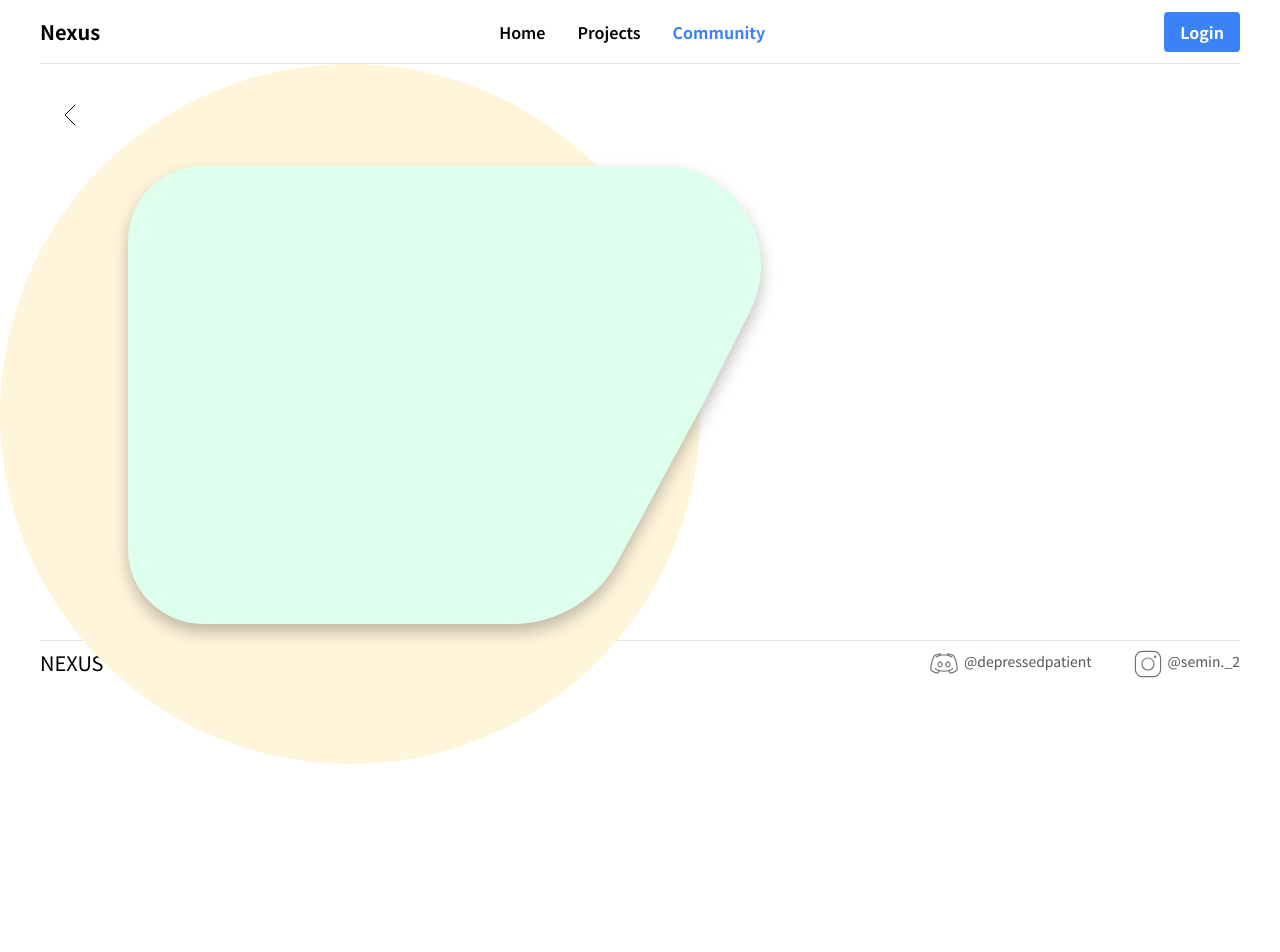
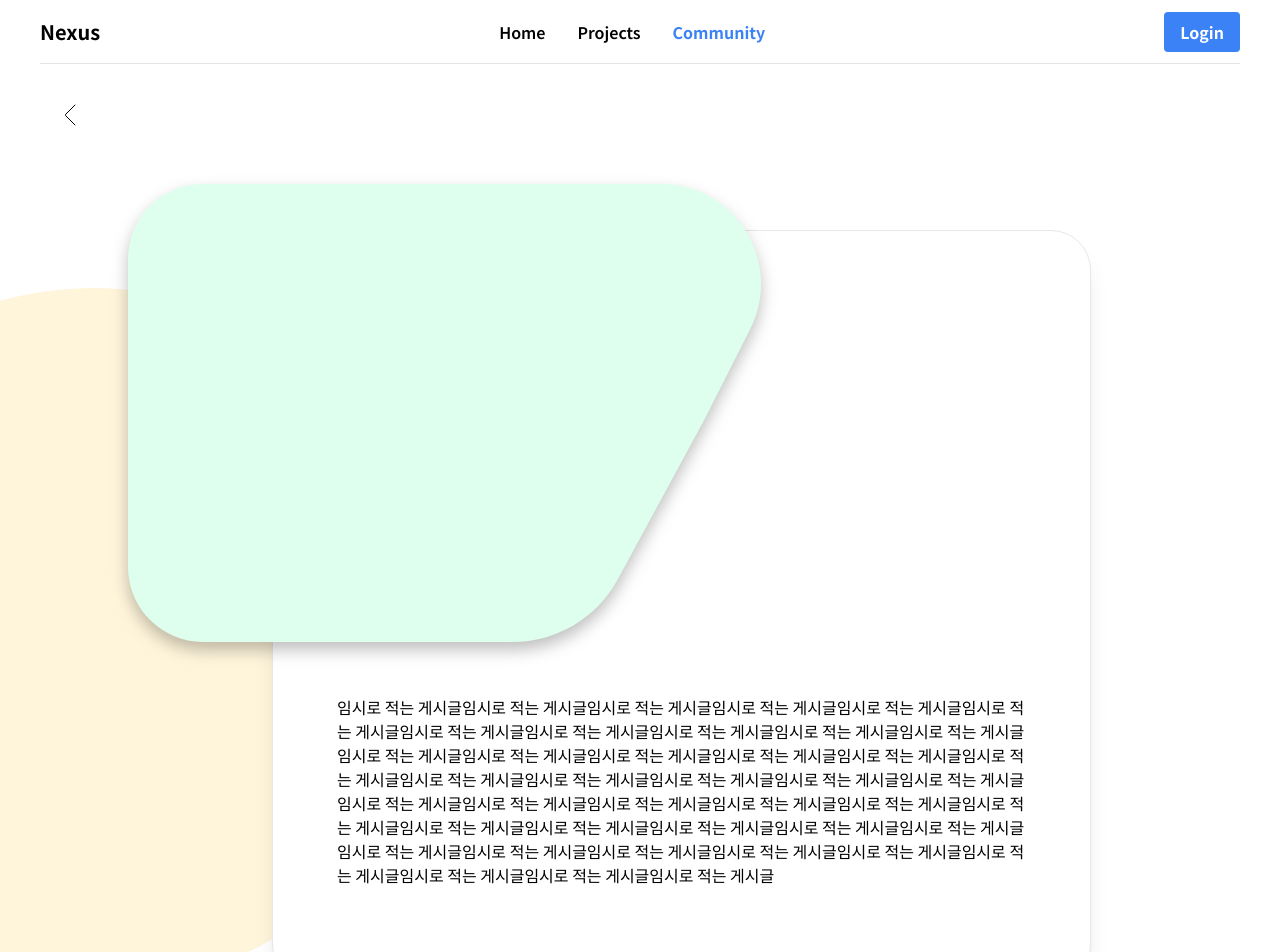
Before and after one commit to wwwcomcomcomcom/nexus-fe, a React (Vite) app: page /post/1 in a window 1280 px wide. Shown: the top 952 px of the page. Before the commit the page ends 800 px from the top, so only its background shows below. Built offline with nearby package versions, Linux system fonts and the light colour scheme.

Commit message:
add green box, post texts, bg

```diff
--- a/src/page/PostPage.tsx
+++ b/src/page/PostPage.tsx
@@ -14,14 +14,32 @@ function PostPage() {
 
   return (
     <main>
-      <div className="grid gap-4 px-4 md:gap-8 md:px-6 w-[40%] z-0 relative">
-        <div className="flex bg-[#FFF5DB] w-[700px] h-[700px] rounded-full z-0 absolute"></div>
+      <div className="grid gap-4 px-4 md:gap-8 md:px-6 w-[40%] z-0 relative ">
+        <div className="flex bg-[#FFF5DB] w-[700px] h-[700px] rounded-full z-0 absolute top-56 -translate-x-64"></div>
       </div>
       <div className="mx-[5%] py-10 cursor-pointer" onClick={handleClick}>
         <LeftArrowIcon />
       </div>
-      <div className="mx-[10%]">
-        <GreenTopBox />
+      <div className="mx-[10%] items-center">
+        <div className="flex justify-center rounded-[40px] shadow-xl bg-white border z-50  px-16 w-[80%] ml-36 pt-[29rem] pb-[6rem] translate-y-16">
+          <p className="">
+            임시로 적는 게시글임시로 적는 게시글임시로 적는 게시글임시로 적는
+            게시글임시로 적는 게시글임시로 적는 게시글임시로 적는 게시글임시로
+            적는 게시글임시로 적는 게시글임시로 적는 게시글임시로 적는
+            게시글임시로 적는 게시글임시로 적는 게시글임시로 적는 게시글임시로
+            적는 게시글임시로 적는 게시글임시로 적는 게시글임시로 적는
+            게시글임시로 적는 게시글임시로 적는 게시글임시로 적는 게시글임시로
+            적는 게시글임시로 적는 게시글임시로 적는 게시글임시로 적는
+            게시글임시로 적는 게시글임시로 적는 게시글임시로 적는 게시글임시로
+            적는 게시글임시로 적는 게시글임시로 적는 게시글임시로 적는
+            게시글임시로 적는 게시글임시로 적는 게시글임시로 적는 게시글임시로
+            적는 게시글임시로 적는 게시글임시로 적는 게시글임시로 적는
+            게시글임시로 적는 게시글임시로 적는 게시글임시로 적는 게시글{" "}
+          </p>
+        </div>
+        <div className="flex z-30 -translate-y-[46rem]">
+          <GreenTopBox />
+        </div>
       </div>
     </main>
   );
```
